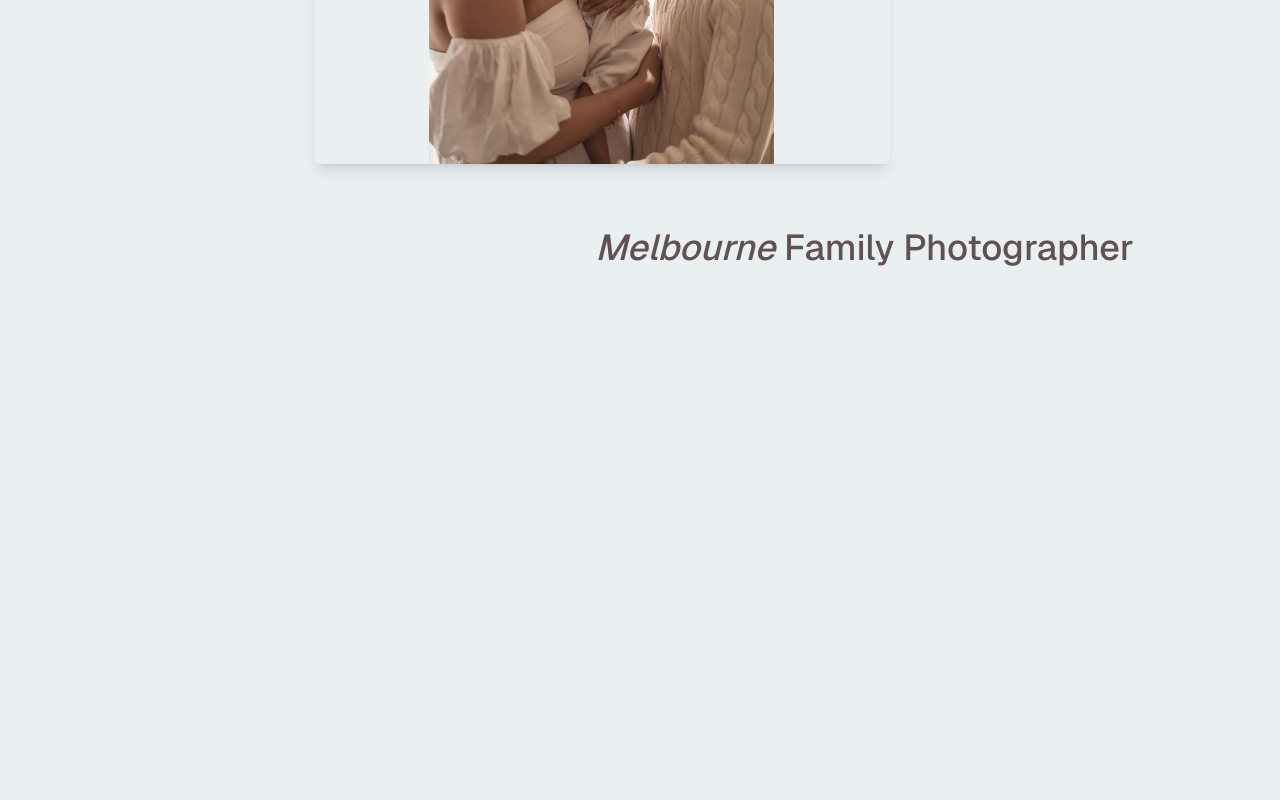
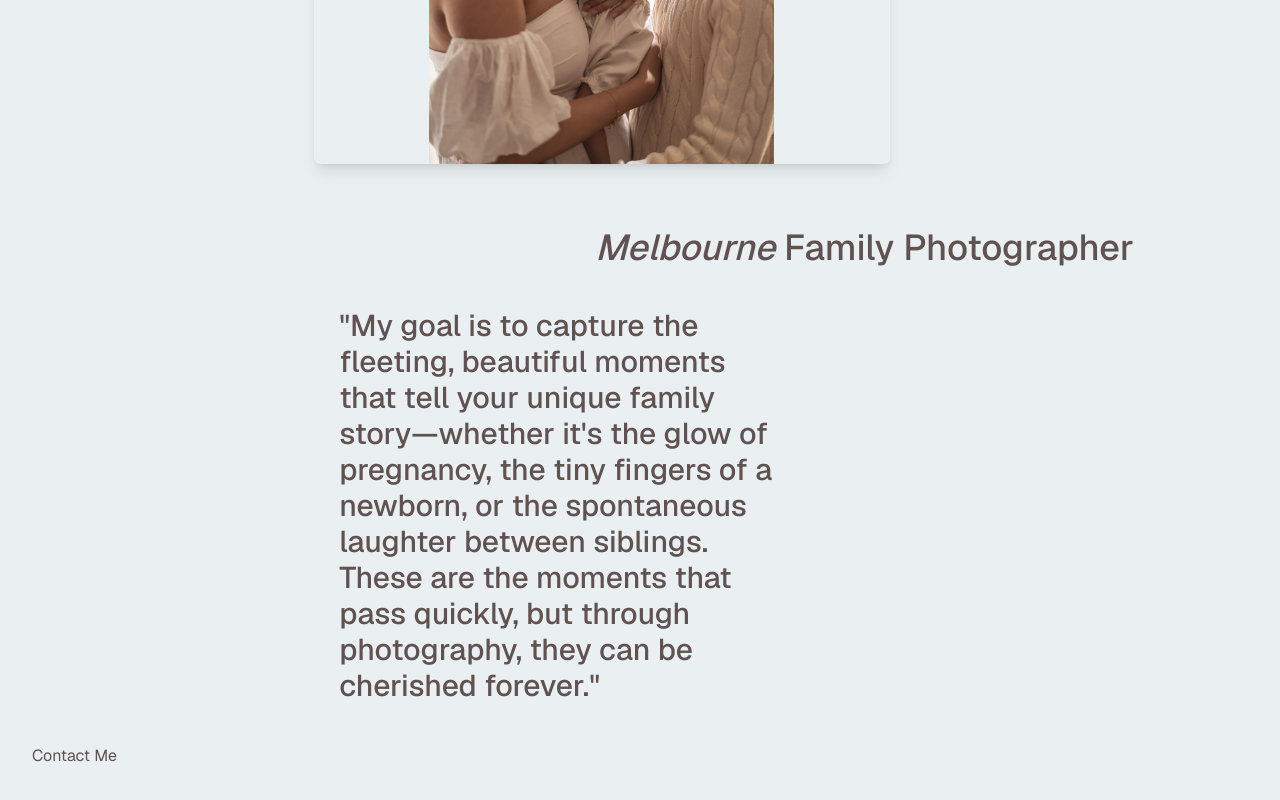
Before and after one commit to sal3190570/af-photography, a Next.js app: page / in a window 1280 px wide. Shown: the part 1268-2068 px from the top of the page. Before the commit the page ends 1632 px from the top, so only its background shows below. Built offline with nearby package versions, Linux system fonts and the light colour scheme.

Commit message:
HomePage update

```diff
--- a/app/components/HomePageIntro.tsx
+++ b/app/components/HomePageIntro.tsx
@@ -34,6 +34,22 @@ export default function HomePageIntro() {
         >
           <span className="italic">Melbourne</span> Family Photographer
         </h1>
+
+        {/* Description */}
+        <p
+          className="text-[#615252] font-medium text-lg sm:text-xl md:text-2xl lg:text-3xl
+  ml-[6vw] sm:ml-[12vw] md:ml-[16vw] lg:ml-[20vw] xl:ml-[24vw] max-w-[450px] mt-10"
+        >
+          "My goal is to capture the fleeting, beautiful moments that tell your
+          unique family story—whether it's the glow of pregnancy, the tiny
+          fingers of a newborn, or the spontaneous laughter between siblings.
+          These are the moments that pass quickly, but through photography, they
+          can be cherished forever."
+        </p>
+
+        <button className="text-[#615252] mt-10 cursor-pointer">
+          Contact Me
+        </button>
       </div>
     </section>
   );
```
